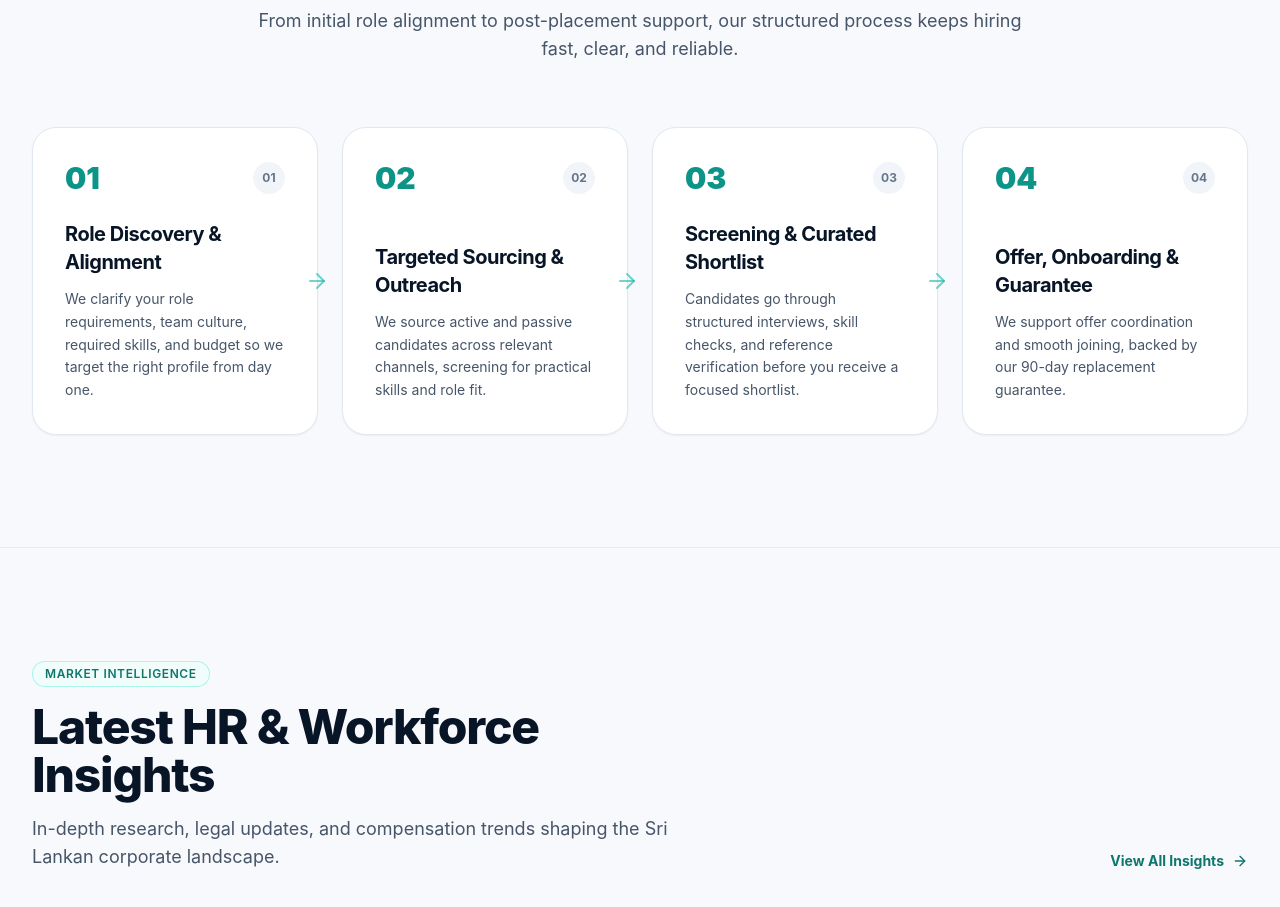
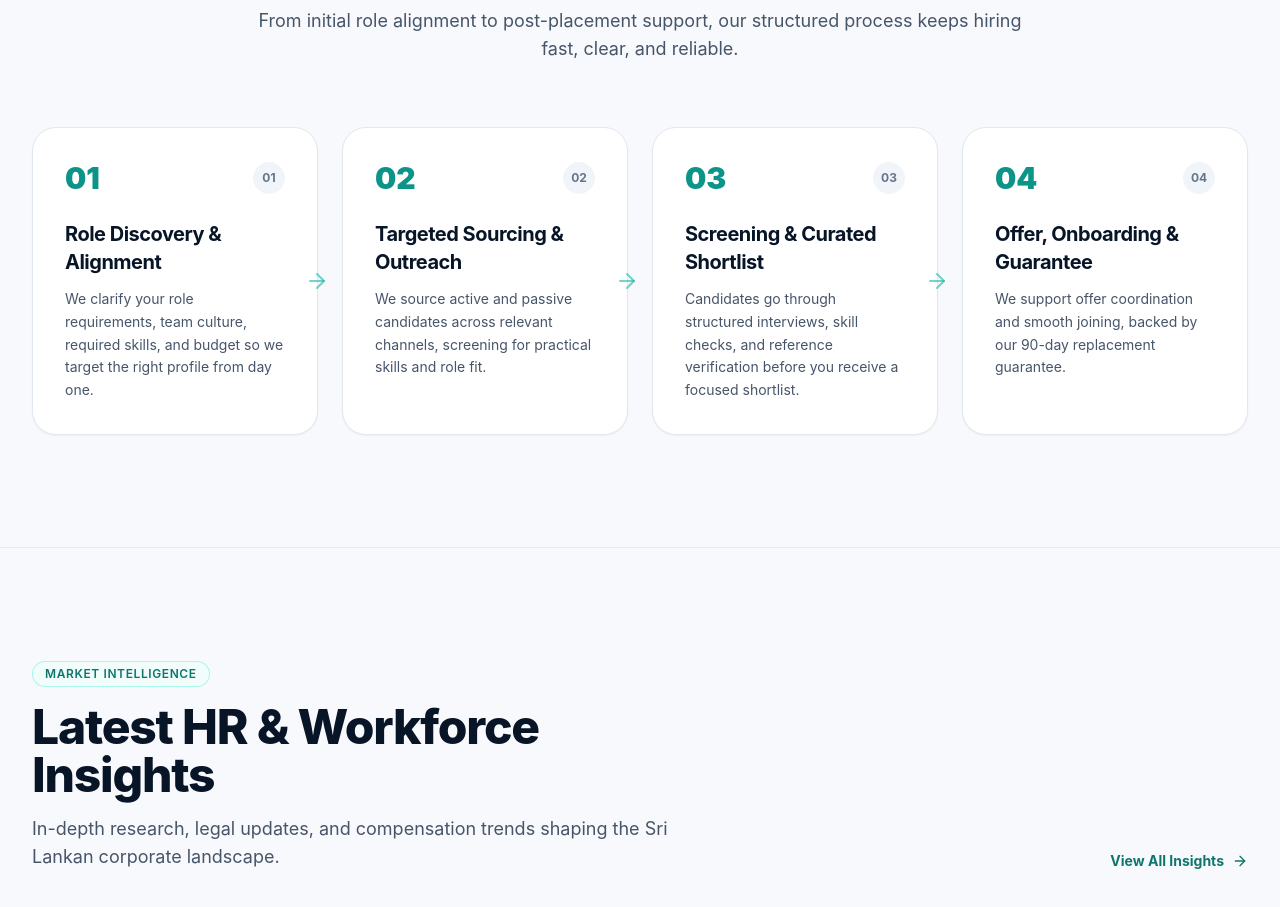
Before and after one commit to sgc1996/prime-talents-website, a Next.js app: page / in a window 1280 px wide. Shown: the part 6760-7667 px from the top of the page. Built offline with nearby package versions, Linux system fonts and the light colour scheme; no server answers.

Commit message:
fix(methodology): align step cards to top to ensure equal margin between step number and title across all cards

```diff
--- a/src/components/sections/HowItWorks.tsx
+++ b/src/components/sections/HowItWorks.tsx
@@ -20,11 +20,11 @@ export function HowItWorks() {
         </div>
 
         {/* 4-Step Timeline Cards */}
-        <div className="grid grid-cols-1 md:grid-cols-2 lg:grid-cols-4 gap-6 relative">
+        <div className="grid grid-cols-1 md:grid-cols-2 lg:grid-cols-4 gap-6 relative items-stretch">
           {siteConfig.processSteps.map((step, idx) => (
             <div
               key={idx}
-              className="relative p-8 rounded-3xl bg-white dark:bg-navy-900 border border-slate-200 dark:border-navy-800 shadow-sm hover:shadow-xl hover:border-teal-500/40 transition-all duration-300 flex flex-col justify-between group"
+              className="relative p-7 sm:p-8 rounded-3xl bg-white dark:bg-navy-900 border border-slate-200 dark:border-navy-800 shadow-sm hover:shadow-xl hover:border-teal-500/40 transition-all duration-300 flex flex-col group h-full"
             >
               {/* Step Counter Badge */}
               <div className="flex items-center justify-between mb-6">
@@ -36,8 +36,9 @@ export function HowItWorks() {
                 </span>
               </div>
 
+              {/* Title & Description with Consistent Top Alignment */}
               <div className="space-y-3">
-                <h3 className="font-heading font-bold text-xl text-navy-950 dark:text-white group-hover:text-teal-600 dark:group-hover:text-teal-400 transition-colors">
+                <h3 className="font-heading font-bold text-lg sm:text-xl text-navy-950 dark:text-white group-hover:text-teal-600 dark:group-hover:text-teal-400 transition-colors">
                   {step.title}
                 </h3>
                 <p className="text-slate-600 dark:text-slate-300 text-sm leading-relaxed">
```
